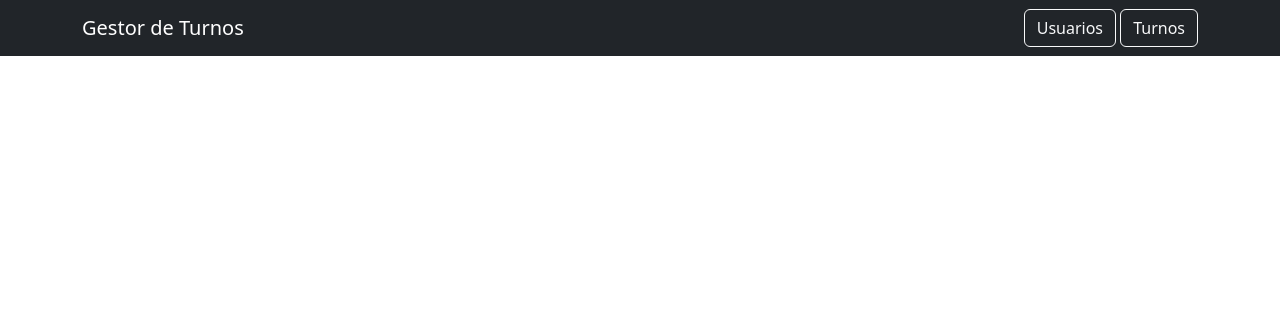
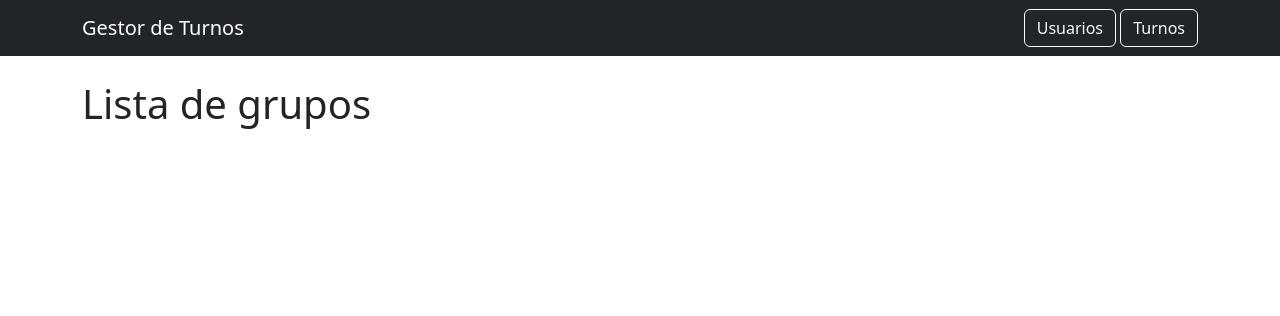
Before and after one commit to ivansosabz/administrador-turnos, a Django app: template templates/grupos/grupos.html in a window 1280 px wide. Shown: the top 316 px of the page. Run offline with Django 5.2, Linux system fonts and the light colour scheme; the template is opened without the code that fills it, so the values that code supplies are empty.

Commit message:
feat: lista de grupos

```diff
--- a/config/settings.py
+++ b/config/settings.py
@@ -127,6 +127,6 @@ REST_FRAMEWORK = {
     ],
 }
 
-LOGIN_REDIRECT_URL = '/'
+LOGIN_REDIRECT_URL = '/grupos'
 LOGOUT_REDIRECT_URL = 'login'
 LOGIN_URL = 'login'
--- a/templates/grupos/grupos.html
+++ b/templates/grupos/grupos.html
@@ -1 +1,8 @@
 {% extends 'layouts/base.html' %}
+{% block title %}Lista de grupos{% endblock %}
+{% block content %}
+    <h1>Lista de grupos</h1>
+    {% for grupo in grupos %}
+        {{ grupo.nombre }}
+    {% endfor %}
+{% endblock %}
```
Also changed, not shown: usuarios/views.py (+4 -4 lines).
